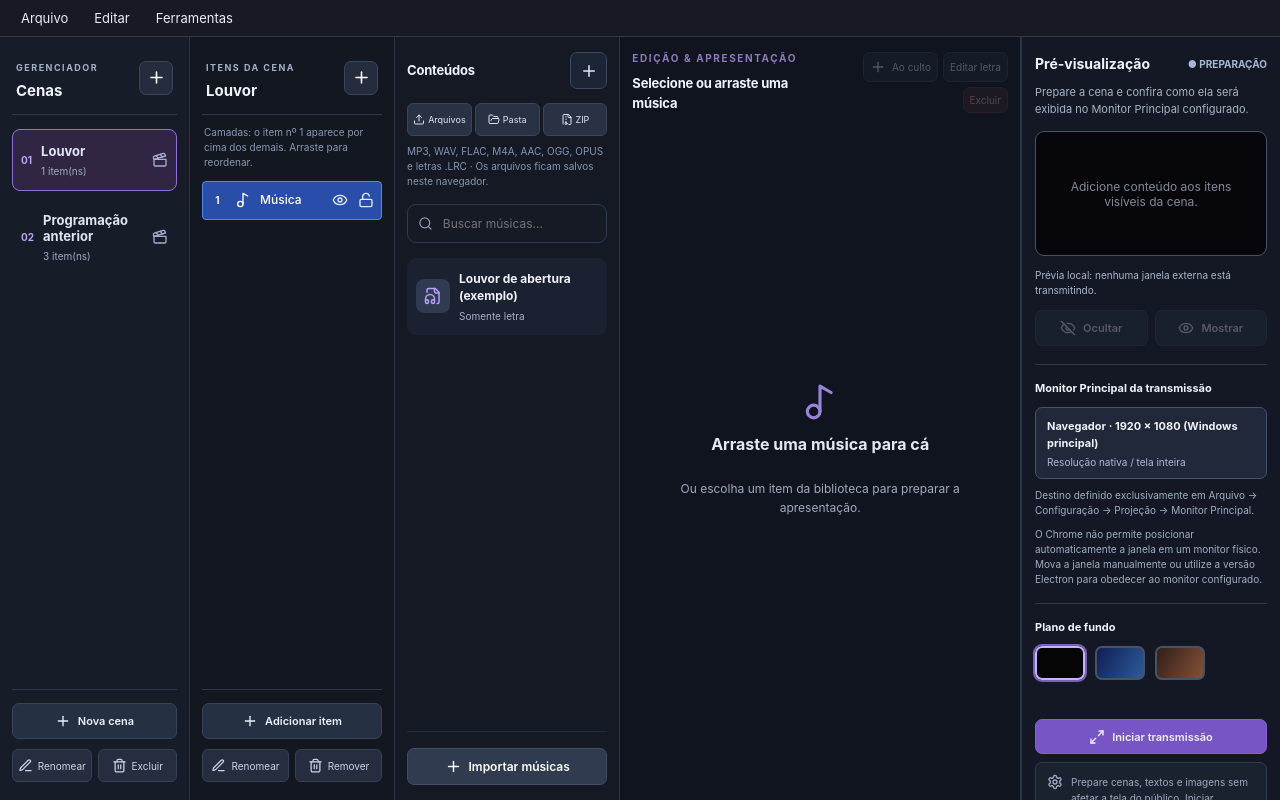
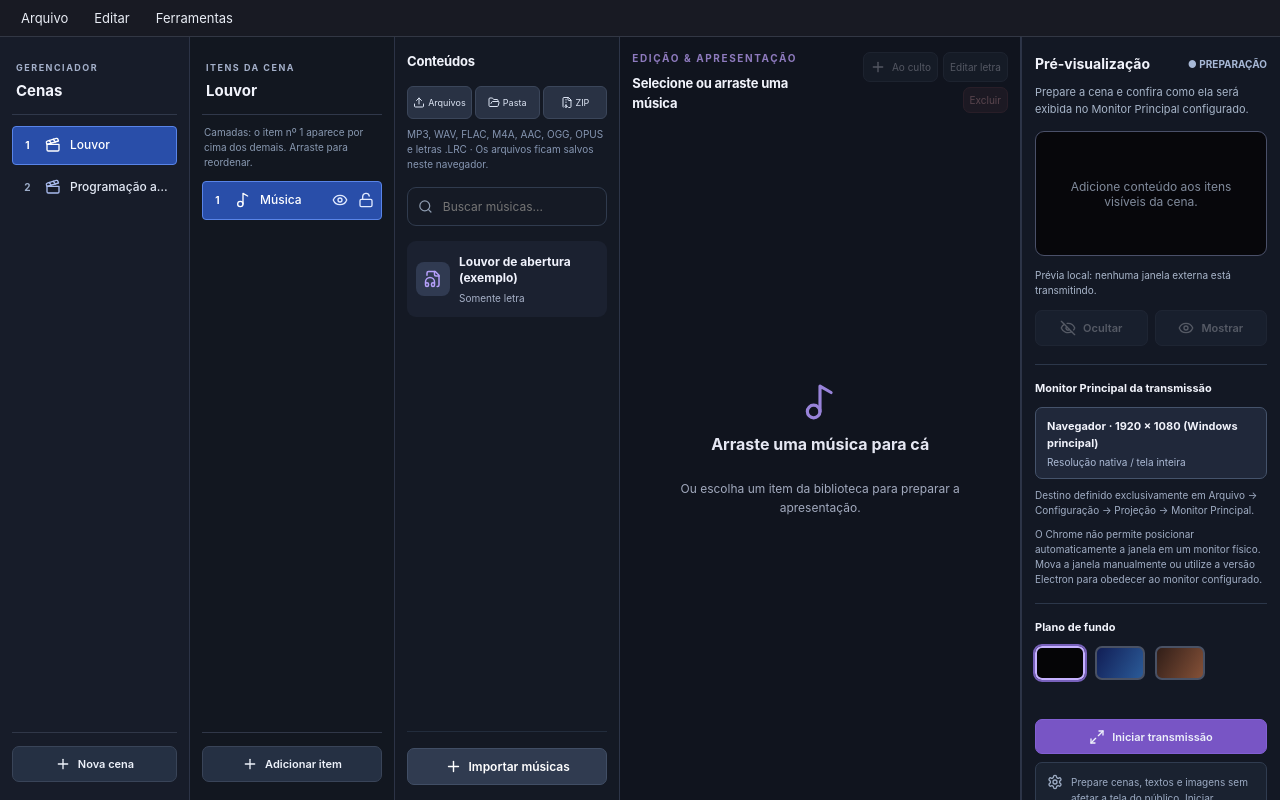
Before and after one commit to joaogentelucio/nosso-culto, a React (Vite) app: page / in a window 1280 px wide. Built offline with nearby package versions, Linux system fonts and the light colour scheme.

Commit message:
feat: cenas compactas com menu contextual e reordenação por arraste

```diff
--- a/electron/main.cjs
+++ b/electron/main.cjs
@@ -48,6 +48,7 @@ function sanitizeData(value) {
   const scenes=Array.isArray(value.scenes)?value.scenes.slice(0,250).map(scene=>({
     id:String(scene?.id||'').slice(0,80),
     name:String(scene?.name||'').slice(0,130),
+    locked:scene?.locked===true,
     items:Array.isArray(scene?.items)?scene.items.slice(0,500).map(item=>({
       id:String(item?.id||'').slice(0,80),
       type:['music','text','bible','image'].includes(item?.type)?item.type:'text',
--- a/src/App.tsx
+++ b/src/App.tsx
@@ -217,6 +217,9 @@ function ControlPage(){
  const transmittingRef=useRef(false);
  const popupRef=useRef<Window|null>(null);
  const [dropTarget,setDropTarget]=useState<{index:number;after:boolean}|null>(null);
+ const [sceneDropTarget,setSceneDropTarget]=useState<{index:number;after:boolean}|null>(null);
+ const [sceneContext,setSceneContext]=useState<{id:string;x:number;y:number}|null>(null);
+ const draggingSceneId=useRef<string|null>(null);
  const [itemContext,setItemContext]=useState<{id:string;x:number;y:number}|null>(null);
  const [musicSearch,setMusicSearch]=useState('');
  const [preferences,setPreferences]=useState<AppPreferences>(()=>loadPreferences());
@@ -263,8 +266,8 @@ function ControlPage(){
    return ()=>channel.close();
  },[]);
  useEffect(()=>{
-   if(!itemContext)return;
-   const close=()=>setItemContext(null);
+   if(!itemContext&&!sceneContext)return;
+   const close=()=>{setItemContext(null);setSceneContext(null);};
    const key=(e:KeyboardEvent)=>{if(e.key==='Escape')close();};
    document.addEventListener('pointerdown',close);
    document.addEventListener('keydown',key);
@@ -276,7 +279,7 @@ function ControlPage(){
      window.removeEventListener('resize',close);
      window.removeEventListener('scroll',close,true);
    };
- },[itemContext]);
+ },[itemContext,sceneContext]);
  useEffect(()=>{
    document.documentElement.dataset.appTheme=preferences.appearance;
    document.documentElement.dataset.appDensity=preferences.density;
@@ -328,10 +331,51 @@ function ControlPage(){
    setScenes(prev=>prev.map(v=>v.id===id?modify(v):v));
  }
  function chooseScene(id:string){
-   setItemContext(null);
+   setItemContext(null);setSceneContext(null);
+   setDropTarget(null);setSceneDropTarget(null);
    setCueOverride(null);
    const target=scenes.find(x=>x.id===id);
    setSceneId(id);setSceneItemId(target?.items[0]?.id??'');setActiveCue(0);
+ }
+ function reorderScene(from:number,target:number){
+   if(from<0||target<0||from>=scenes.length||target>=scenes.length||from===target)return;
+   // A locked scene stays at its physical position; do not push it aside.
+   if(scenes.slice(Math.min(from,target),Math.max(from,target)+1).some(entry=>entry.locked))return;
+   const next=[...scenes];
+   const [moved]=next.splice(from,1);next.splice(target,0,moved);
+   setScenes(next);setSceneDropTarget(null);
+ }
+ function openSceneContext(event:ReactMouseEvent<HTMLElement>,entry:Scene){
+   event.preventDefault();
+   chooseScene(entry.id);
+   setSceneContext({id:entry.id,x:Math.max(8,Math.min(event.clientX,window.innerWidth-228)),y:Math.max(8,Math.min(event.clientY,window.innerHeight-345))});
+ }
+ function renameScene(entry:Scene){
+   chooseScene(entry.id);setDraftName(entry.name);setModal('scene-rename');
+ }
+ function duplicateScene(entry:Scene){
+   const copy:Scene={...entry,id:makeId(),name:entry.name+' (cópia)',locked:false,
+     items:entry.items.map(item=>({...item,id:makeId()}))};
+   const index=scenes.findIndex(x=>x.id===entry.id);
+   setScenes(old=>{const next=[...old];next.splice(index+1,0,copy);return next;});
+   setSceneContext(null);setItemContext(null);
+   setSceneId(copy.id);setSceneItemId(copy.items[0]?.id??'');
+   setActiveCue(0);setCueOverride(null);setSceneDropTarget(null);
+ }
+ function toggleSceneLock(entry:Scene){
+   setScenes(old=>old.map(s=>s.id===entry.id?{...s,locked:!entry.locked}:s));
+   setSceneContext(null);
+ }
+ function deleteSceneById(entry:Scene){
+   setSceneContext(null);
+   if(!confirm('Excluir a cena "'+entry.name+'" e seus itens?'))return;
+   const remaining=scenes.filter(x=>x.id!==entry.id);
+   setScenes(remaining);
+   if(sceneId===entry.id){
+     setSceneId(remaining[0]?.id??'');
+     setSceneItemId(remaining[0]?.items[0]?.id??'');
+     setActiveCue(0);setCueOverride(null);
+   }
  }
  function selectItem(id:string){setItemContext(null);setSceneItemId(id);setActiveCue(0);}
  function reorderItem(from:number,target:number){
@@ -392,11 +436,6 @@ function ControlPage(){
    if(modal==='scene-rename'&&scene)updateScene(scene.id,old=>({...old,name:draftName.trim()}));
    if(modal==='item-rename'&&sceneItem)updateSceneItem({...sceneItem,title:draftName.trim()});
    setModal(null);
- }
- function deleteScene(){
-   if(!scene||!confirm('Excluir a cena "'+scene.name+'" e seus itens?'))return;
-   const remaining=scenes.filter(x=>x.id!==scene.id);
-   setScenes(remaining);setSceneId(remaining[0]?.id??'');setSceneItemId(remaining[0]?.items[0]?.id??'');
  }
  function removeItem(){
    if(!scene||!sceneItem||!confirm('Remover "'+sceneItem.title+'" da cena?'))return;
@@ -557,6 +596,8 @@ function ControlPage(){
  const configuredResolution=mainOutput.resolution==='native'?'Resolução nativa / tela inteira':mainOutput.resolution.replace('x',' × ');
  const isMusic=sceneItem?.type==='music';
  const sceneItems=scene?.items??[];
+ const contextScene=scenes.find(entry=>entry.id===sceneContext?.id);
+ const contextSceneIndex=contextScene?scenes.findIndex(entry=>entry.id===contextScene.id):-1;
  const contextItem=sceneItems.find(item=>item.id===itemContext?.id);
  const contextIndex=contextItem?sceneItems.findIndex(item=>item.id===contextItem.id):-1;
  const sceneReady=!!scene;
@@ -579,25 +620,58 @@ function ControlPage(){
      {notice&&<div className="scene-notice" role="status"><span>{notice}</span><button onClick={()=>setNotice('')} aria-label="Fechar aviso"><X size={16}/></button></div>}
      <div className="scene-main-grid">
        <section className="scene-sidebar">
-         <div className="scene-column-heading"><div><small>GERENCIADOR</small><h2>Cenas</h2></div><button onClick={()=>openModal('scene-create')} title="Adicionar cena" aria-label="Adicionar cena"><Plus size={19}/></button></div>
-         <div className="scene-list">
-           {scenes.map((entry,index)=><button key={entry.id} className={'scene-entry '+(sceneId===entry.id?'selected':'')} onClick={()=>chooseScene(entry.id)} onDoubleClick={()=>openModal('scene-rename')}>
-             <span className="scene-entry-number">{String(index+1).padStart(2,'0')}</span>
-             <span className="scene-entry-main"><strong>{entry.name}</strong><small>{entry.items.length} item(ns)</small></span>
-             <Clapperboard size={16}/>
-           </button>)}
+         <div className="scene-column-heading"><div><small>GERENCIADOR</small><h2>Cenas</h2></div></div>
+         <div className="scene-list" aria-label="Cenas do culto">
+           {scenes.map((entry,index)=><div key={entry.id}
+             className={'scene-entry scene-compact-row '+(sceneId===entry.id?'selected ':'')+
+               (entry.locked?'scene-entry-locked ':'')+
+               (sceneDropTarget?.index===index?(sceneDropTarget.after?'scene-drop-after':'scene-drop-before'):'')}
+             draggable={!entry.locked}
+             onContextMenu={event=>openSceneContext(event,entry)}
+             onDragStart={event=>{
+               if(entry.locked){event.preventDefault();return;}
+               draggingSceneId.current=entry.id;
+               setSceneContext(null);
+               event.dataTransfer.setData('application/x-nosso-culto-scene-id',entry.id);
+               event.dataTransfer.effectAllowed='move';
+             }}
+             onDragEnd={()=>{draggingSceneId.current=null;setSceneDropTarget(null);}}
+             onDragOver={event=>{
+               if(!Array.from(event.dataTransfer.types).includes('application/x-nosso-culto-scene-id'))return;
+               const source=scenes.findIndex(s=>s.id===draggingSceneId.current);
+               if(entry.locked||source<0||scenes.slice(Math.min(source,index),Math.max(source,index)+1).some(s=>s.locked))return;
+               event.preventDefault();event.dataTransfer.dropEffect='move';
+               const bounds=event.currentTarget.getBoundingClientRect();
+               setSceneDropTarget({index,after:event.clientY>=bounds.top+bounds.height/2});
+             }}
+             onDragLeave={event=>{if(!event.currentTarget.contains(event.relatedTarget as Node))setSceneDropTarget(null);}}
+             onDrop={event=>{
+               event.preventDefault();
+               const from=scenes.findIndex(s=>s.id===event.dataTransfer.getData('application/x-nosso-culto-scene-id'));
+               const bounds=event.currentTarget.getBoundingClientRect();
+               const position=index+(event.clientY>=bounds.top+bounds.height/2?1:0);
+               reorderScene(from,from<position?position-1:position);
+               draggingSceneId.current=null;setSceneDropTarget(null);
+             }}>
+             <button type="button" className="scene-entry-pick" onClick={()=>chooseScene(entry.id)}
+               onDoubleClick={()=>renameScene(entry)}
+               onKeyDown={event=>{if(event.key==='F2'){event.preventDefault();renameScene(entry);}}}
+               title={entry.name+' — '+entry.items.length+' item(ns). Clique direito para opções.'}
+               aria-current={sceneId===entry.id?'true':undefined}>
+               <span className={'scene-entry-number '+(index===0?'is-primary':'')}>{index+1}</span>
+               <span className="scene-entry-icon"><Clapperboard size={16}/></span>
+               <span className="scene-entry-main"><strong>{entry.name}</strong></span>
+               {entry.locked&&<Lock size={14} className="scene-entry-lock-icon"/>}
+             </button>
+           </div>)}
            {!scenes.length&&<p className="scene-empty-text">Crie a primeira cena para iniciar a programação.</p>}
          </div>
          <div className="scene-sidebar-footer">
            <AppButton onClick={()=>openModal('scene-create')}><Plus size={16}/> Nova cena</AppButton>
-           <div className="scene-sidebar-footer-buttons">
-             <button onClick={()=>openModal('scene-rename')} disabled={!sceneReady}><Edit3 size={15}/> Renomear</button>
-             <button onClick={deleteScene} disabled={!sceneReady}><Trash2 size={15}/> Excluir</button>
-           </div>
          </div>
        </section>
        <section className="scene-items-column">
-         <div className="scene-column-heading"><div><small>ITENS DA CENA</small><h2>{scene?.name??'Nenhuma cena'}</h2></div><button disabled={!sceneReady} onClick={()=>openModal('item-create')} title="Adicionar item à cena" aria-label="Adicionar item"><Plus size={19}/></button></div>
+         <div className="scene-column-heading"><div><small>ITENS DA CENA</small><h2>{scene?.name??'Nenhuma cena'}</h2></div></div>
          <p className="scene-column-description">Camadas: o item nº 1 aparece por cima dos demais. Arraste para reordenar.</p>
          <div className="scene-items-list">
            {sceneItems.map((entry,index)=><div key={entry.id}
@@ -643,19 +717,15 @@ function ControlPage(){
                </button>
              </div>
            </div>)}
-           {sceneReady&&!scene?.items.length&&<div className="scene-empty-text">Esta cena está vazia. Clique em + para adicionar Música, Texto, Bíblia ou Imagem.</div>}
+           {sceneReady&&!scene?.items.length&&<div className="scene-empty-text">Esta cena está vazia. Use Adicionar item para incluir Música, Texto, Bíblia ou Imagem.</div>}
            {!sceneReady&&<div className="scene-empty-text">Selecione ou crie uma cena.</div>}
          </div>
          <div className="scene-items-footer">
            <AppButton onClick={()=>openModal('item-create')} disabled={!sceneReady}><Plus size={16}/> Adicionar item</AppButton>
-           <div className="scene-sidebar-footer-buttons">
-             <button onClick={()=>openModal('item-rename')} disabled={!sceneItem}><Edit3 size={15}/> Renomear</button>
-             <button onClick={removeItem} disabled={!sceneItem}><Trash2 size={15}/> Remover</button>
-           </div>
          </div>
        </section>
        <section className="scene-editor-column">
-         {!sceneItem&&<div className="scene-editor-empty"><Clapperboard size={36}/><h2>Selecione um item da cena</h2><p>Escolha um item à esquerda para abrir o editor e a pré-visualização.</p><AppButton onClick={()=>openModal('item-create')} disabled={!sceneReady}><Plus size={16}/> Adicionar item</AppButton></div>}
+         {!sceneItem&&<div className="scene-editor-empty"><Clapperboard size={36}/><h2>Selecione um item da cena</h2><p>Escolha um item à esquerda para abrir o editor e a pré-visualização.</p></div>}
          {isMusic&&sceneItem&&<div className="scene-music-container">
            <MusicWorkspace key={sceneItem.id}
              items={library.filter(x=>x.type==='music')} selected={track}
@@ -709,6 +779,37 @@ function ControlPage(){
        </section>
      </div>
    </div>
+   {sceneContext&&contextScene&&<div
+     className="scene-context-menu" role="menu"
+     aria-label={'Opções para a cena '+contextScene.name}
+     style={{left:sceneContext.x,top:sceneContext.y}}
+     onPointerDown={event=>event.stopPropagation()}
+     onContextMenu={event=>event.preventDefault()}>
+     <div className="scene-context-heading">{contextScene.name}</div>
+     <button role="menuitem" onClick={()=>renameScene(contextScene)}><Edit3 size={15}/> Renomear <kbd>F2</kbd></button>
+     <button role="menuitem" onClick={()=>duplicateScene(contextScene)}><Copy size={15}/> Duplicar</button>
+     <button role="menuitem" onClick={()=>toggleSceneLock(contextScene)}>
+       {contextScene.locked?<LockOpen size={15}/>:<Lock size={15}/>}
+       {contextScene.locked?'Desbloquear posição':'Bloquear posição'}
+     </button>
+     <div className="scene-context-divider"/>
+     <button role="menuitem" disabled={contextSceneIndex<=0||Boolean(contextScene.locked)||Boolean(scenes[contextSceneIndex-1]?.locked)}
+       onClick={()=>{reorderScene(contextSceneIndex,contextSceneIndex-1);setSceneContext(null);}}>
+       <ChevronUp size={15}/> Mover para cima
+     </button>
+     <button role="menuitem" disabled={contextSceneIndex<0||contextSceneIndex===scenes.length-1||Boolean(contextScene.locked)||Boolean(scenes[contextSceneIndex+1]?.locked)}
+       onClick={()=>{reorderScene(contextSceneIndex,contextSceneIndex+1);setSceneContext(null);}}>
+       <ChevronDown size={15}/> Mover para baixo
+     </button>
+     <button role="menuitem" disabled={contextSceneIndex<=0||Boolean(contextScene.locked)||scenes.slice(0,contextSceneIndex).some(entry=>entry.locked)}
+       onClick={()=>{reorderScene(contextSceneIndex,0);setSceneContext(null);}}>
+       <ArrowUpToLine size={15}/> Mover para o início
+     </button>
+     <div className="scene-context-divider"/>
+     <button role="menuitem" className="scene-context-danger" onClick={()=>deleteSceneById(contextScene)}>
+       <Trash2 size={15}/> Excluir cena
+     </button>
+   </div>}
    {itemContext&&contextItem&&<div
      className="scene-context-menu" role="menu"
      aria-label={'Opções para '+contextItem.title}
--- a/src/MusicWorkspace.tsx
+++ b/src/MusicWorkspace.tsx
@@ -252,7 +252,7 @@ export default function MusicWorkspace(props:Props){
        onChange={e=>{const file=e.currentTarget.files?.[0];e.currentTarget.value='';void importChosenLrc(file);}}/>
    </>}
    <section className="panel panel--library music-library">
-     <div className="panel-heading"><h2>Conteúdos</h2><button className="music-square-button" onClick={()=>void importTracks('files')} title="Importar arquivos" disabled={importing}><Plus size={18}/></button></div>
+     <div className="panel-heading"><h2>Conteúdos</h2></div>
      <div className="music-import-actions">
        <button onClick={()=>void importTracks('files')} disabled={importing}><Upload size={15}/> Arquivos</button>
        <button onClick={()=>void importTracks('folder')} disabled={importing}><FolderOpen size={15}/> Pasta</button>
--- a/src/scene-sources.css
+++ b/src/scene-sources.css
@@ -93,3 +93,54 @@
 .scene-context-menu .scene-context-danger{color:#ffb1bc}
 html[data-app-theme=light] .scene-source-row.scene-item.selected{background:#2b5cbd;color:white}
 html[data-app-theme=light] .scene-source-row:not(.selected) .scene-item-name strong{color:#25324b}
+
+/* Cenas e fontes utilizam o mesmo padrão compacto, de menu de contexto e DnD. */
+.scene-list{padding-top:11px}
+.scene-entry.scene-compact-row{
+  position:relative;display:flex;align-items:center;gap:0;
+  padding:0 3px;margin:0 0 3px;min-height:39px;
+  background:transparent;border:1px solid transparent;border-radius:4px;
+  color:#e9edf8;cursor:grab;
+}
+.scene-entry.scene-compact-row:active{cursor:grabbing}
+.scene-entry.scene-compact-row:hover{background:#252e40}
+.scene-entry.scene-compact-row.selected{background:#294ea9;border-color:#5984e8;color:#fff}
+.scene-entry.scene-compact-row:focus-within{outline:1px solid #789eff;outline-offset:1px}
+.scene-entry.scene-compact-row.scene-entry-locked{cursor:default}
+.scene-entry.scene-compact-row .scene-entry-pick{
+  display:flex;flex:1;align-items:center;gap:7px;min-width:0;
+  min-height:37px;text-align:left;padding:6px 3px;
+  color:inherit;background:transparent;border:0;border-radius:3px;
+}
+.scene-entry.scene-compact-row .scene-entry-number{
+  flex:0 0 17px;min-width:17px;height:21px;display:grid;place-items:center;
+  background:transparent;border:0;color:#9dadc9;font-size:10px;font-weight:650;
+}
+.scene-entry.scene-compact-row.selected .scene-entry-number{color:#fff}
+.scene-entry.scene-compact-row .scene-entry-number.is-primary{color:#c5b2ff}
+.scene-entry.scene-compact-row.selected .scene-entry-number.is-primary{color:#fff}
+.scene-entry.scene-compact-row .scene-entry-icon{
+  flex:0 0 20px;display:grid;place-items:center;color:#a9bbee;
+}
+.scene-entry.scene-compact-row .scene-entry-main{
+  min-width:0;flex:1;display:block;
+}
+.scene-entry.scene-compact-row .scene-entry-main strong{
+  display:block;overflow:hidden;text-overflow:ellipsis;white-space:nowrap;
+  font-size:12px;font-weight:550;line-height:1.5;color:#e4eaf6;
+}
+.scene-entry.scene-compact-row.selected .scene-entry-main strong,
+.scene-entry.scene-compact-row.selected .scene-entry-icon{color:#fff}
+.scene-entry.scene-compact-row .scene-entry-lock-icon{flex:none;color:#b7c5df}
+.scene-entry.scene-drop-before:before,.scene-entry.scene-drop-after:after{
+  content:'';position:absolute;left:0;right:0;height:3px;
+  background:#a88afa;border-radius:3px;z-index:2;pointer-events:none;
+}
+.scene-entry.scene-drop-before:before{top:-3px}
+.scene-entry.scene-drop-after:after{bottom:-3px}
+html[data-app-theme=light] .scene-entry.scene-compact-row.selected{
+  background:#2b5cbd;border-color:#5984e8;color:white;
+}
+html[data-app-theme=light] .scene-entry.scene-compact-row:not(.selected) .scene-entry-main strong{
+  color:#25324b;
+}
--- a/src/scenes.ts
+++ b/src/scenes.ts
@@ -10,7 +10,7 @@ export type SceneItem = {
   visible?:boolean;
   locked?:boolean;
 };
-export type Scene = {id:string;name:string;items:SceneItem[]};
+export type Scene = {id:string;name:string;items:SceneItem[];locked?:boolean};
 export type SavedProject = {library:MusicItem[];queue:string[];scenes:Scene[]};
 export const makeId = () => crypto.randomUUID();
 export function initialScenes(library:MusicItem[],queue:string[]):Scene[]{
```
Also changed, not shown: 2 other files (tests, documents, lock files or other folders).
